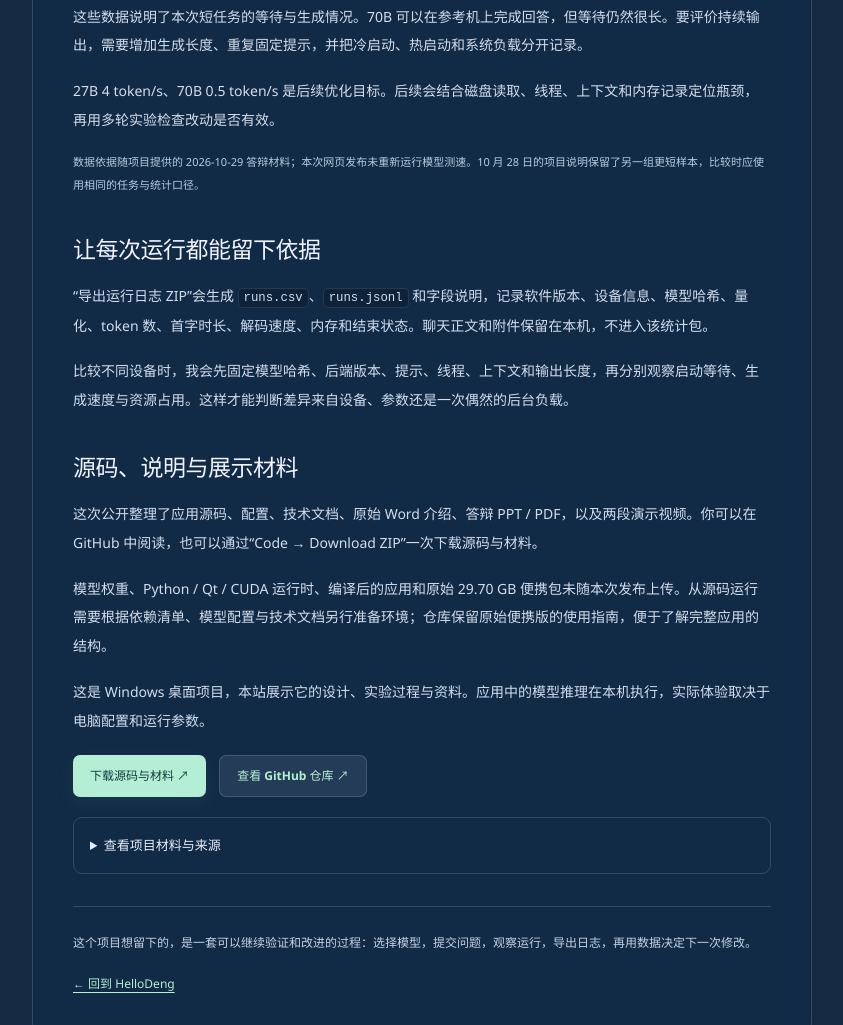
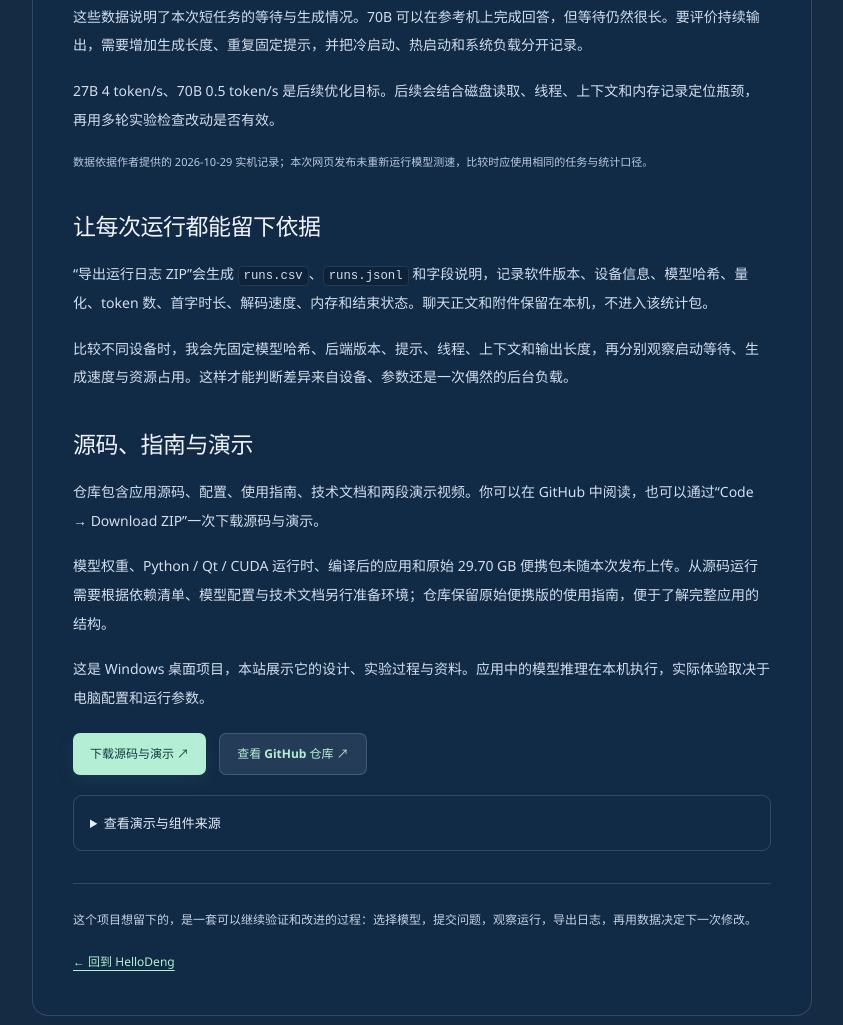
Before and after one commit to AvaSubaru486/avasubaru486.github.io, a plain HTML site: page blog/local-ai-workspace/index.html in a window 1280 px wide. Shown: the part 2359-3384 px from the top of the page, without its empty margins (18-861 px from the left). Drawn offline with Linux system fonts and the light colour scheme.

Commit message:
Remove competition material links from the project blog

```diff
--- a/blog/local-ai-workspace/index.html
+++ b/blog/local-ai-workspace/index.html
@@ -12,9 +12,9 @@
       <section id="models"><h2>三档模型，同一个工作区</h2><p>完整便携包包含三款固定版本的模型，以及 27B 配套视觉组件。模型清单记录了来源、文件大小、量化方式与 SHA-256，方便确认每次实验使用的是哪一份权重。</p><div class="table-scroll" tabindex="0" role="region" aria-label="三档模型配置表，可横向滚动"><table><thead><tr><th>模型</th><th>量化</th><th>权重体积</th><th>主要用途</th></tr></thead><tbody><tr><td>Qwen3 8B</td><td>UD-IQ2_XXS</td><td>2.61 GB</td><td>轻量文字交互</td></tr><tr><td>Gemma 3 27B</td><td>UD-IQ1_S</td><td>6.51 GB</td><td>文字与图片输入</td></tr><tr><td>Llama 3.3 70B</td><td>UD-IQ1_S</td><td>15.85 GB</td><td>大参数本地运行探索</td></tr></tbody></table></div><p>视觉组件另占约 0.86 GB；连同应用与运行环境，完整 ZIP 为 29.70 GB。低比特量化减少权重表示的存储开销，同时也带来精度取舍，后续需要用固定任务继续评估回答质量。</p></section>
       <section id="memory"><h2>让存储、内存与计算配合起来</h2><div class="flow" aria-label="本地推理的数据流"><div><strong>SSD</strong><small>保存完整模型权重</small></div><span aria-hidden="true">→</span><div><strong>有限内存</strong><small>安排权重与运行缓冲</small></div><span aria-hidden="true">→</span><div><strong>CPU</strong><small>逐步计算并生成 token</small></div></div><p>8B 与 27B 的文字路径使用内存映射，按需访问模型文件。70B 使用分层 CPU 读取路径，让当前计算需要的权重进入内存，再推进后续计算。SSD 的读取能力、CPU 和系统负载都会影响等待时间。</p><p>应用统一负责启动预算、模型切换、请求取消与子进程回收。70B 的驻留配置上限为 4 GiB，默认模型进程提交上限为 12 GiB。它们是运行参数，实际内存占用需要通过日志观察。</p><div class="callout">配置文件为 70B 标注了 24 GiB 起、32 GiB 推荐内存；16 GiB 参考机上的短回答属于受限条件实验。运行能力、持续速度和回答质量需要分别验证。</div></section>
       <section id="features"><h2>从“能启动”，到“能操作、能记录”</h2><p>项目的工程工作集中在把已有基础组件连接成完整流程。桌面端提供聊天、历史会话、附件输入和 Python 工作区；运行端组织模型配置、内存预算、文字与视觉路径，并处理切换和退出。</p><p>Gemma 3 27B 使用配套视觉组件处理图片。视频通过 FFmpeg 最多抽取 6 帧，再把画面与采样时刻一起交给同一个 27B 模型。目前已有两张简单图片样例通过测试，两次视频回答的完整性仍需改进；视频路径分析抽样画面，不转写音频。</p><p>基础模型来自 Qwen、Google Gemma 和 Meta Llama，量化采用 Unsloth 发布版本，推理依赖 llama.cpp 等上游组件。我的工作主要是桌面交互、运行路径组织、资源管理、离线集成与统一日志。</p></section>
-      <section id="results"><h2>把测试条件和结果一起写下来</h2><p>下面这组数据来自 2026 年 10 月 29 日答辩材料中的实机演示。参考机为 i5-1235U、16 GiB RAM、Intel 核显，模型串行运行，使用 512-token 上下文、最多生成 64 tokens。输入是“请用不超过20个汉字，介绍本地AI的作用。”</p><div class="table-scroll" tabindex="0" role="region" aria-label="实机短任务记录表，可横向滚动"><table><thead><tr><th>模型</th><th>输出 tokens</th><th>解码 token/s</th><th>首字 / 秒</th><th>整轮 / 秒</th></tr></thead><tbody><tr><td>8B</td><td>16</td><td>4.261</td><td>13.48</td><td>17.23</td></tr><tr><td>27B</td><td>12</td><td>1.163</td><td>37.23</td><td>47.55</td></tr><tr><td>70B</td><td>10</td><td>0.057</td><td>153.98</td><td>330.14</td></tr></tbody></table></div><p>这些数据说明了本次短任务的等待与生成情况。70B 可以在参考机上完成回答，但等待仍然很长。要评价持续输出，需要增加生成长度、重复固定提示，并把冷启动、热启动和系统负载分开记录。</p><p>27B 4 token/s、70B 0.5 token/s 是后续优化目标。后续会结合磁盘读取、线程、上下文和内存记录定位瓶颈，再用多轮实验检查改动是否有效。</p><p class="source-note">数据依据随项目提供的 2026-10-29 答辩材料；本次网页发布未重新运行模型测速。10 月 28 日的项目说明保留了另一组更短样本，比较时应使用相同的任务与统计口径。</p></section>
+      <section id="results"><h2>把测试条件和结果一起写下来</h2><p>下面这组数据来自作者提供的 2026 年 10 月 29 日实机演示记录。参考机为 i5-1235U、16 GiB RAM、Intel 核显，模型串行运行，使用 512-token 上下文、最多生成 64 tokens。输入是“请用不超过20个汉字，介绍本地AI的作用。”</p><div class="table-scroll" tabindex="0" role="region" aria-label="实机短任务记录表，可横向滚动"><table><thead><tr><th>模型</th><th>输出 tokens</th><th>解码 token/s</th><th>首字 / 秒</th><th>整轮 / 秒</th></tr></thead><tbody><tr><td>8B</td><td>16</td><td>4.261</td><td>13.48</td><td>17.23</td></tr><tr><td>27B</td><td>12</td><td>1.163</td><td>37.23</td><td>47.55</td></tr><tr><td>70B</td><td>10</td><td>0.057</td><td>153.98</td><td>330.14</td></tr></tbody></table></div><p>这些数据说明了本次短任务的等待与生成情况。70B 可以在参考机上完成回答，但等待仍然很长。要评价持续输出，需要增加生成长度、重复固定提示，并把冷启动、热启动和系统负载分开记录。</p><p>27B 4 token/s、70B 0.5 token/s 是后续优化目标。后续会结合磁盘读取、线程、上下文和内存记录定位瓶颈，再用多轮实验检查改动是否有效。</p><p class="source-note">数据依据作者提供的 2026-10-29 实机记录；本次网页发布未重新运行模型测速，比较时应使用相同的任务与统计口径。</p></section>
       <section id="logs"><h2>让每次运行都能留下依据</h2><p>“导出运行日志 ZIP”会生成 <code>runs.csv</code>、<code>runs.jsonl</code> 和字段说明，记录软件版本、设备信息、模型哈希、量化、token 数、首字时长、解码速度、内存和结束状态。聊天正文和附件保留在本机，不进入该统计包。</p><p>比较不同设备时，我会先固定模型哈希、后端版本、提示、线程、上下文和输出长度，再分别观察启动等待、生成速度与资源占用。这样才能判断差异来自设备、参数还是一次偶然的后台负载。</p></section>
-      <section id="download"><h2>源码、说明与展示材料</h2><p>这次公开整理了应用源码、配置、技术文档、原始 Word 介绍、答辩 PPT / PDF，以及两段演示视频。你可以在 GitHub 中阅读，也可以通过“Code → Download ZIP”一次下载源码与材料。</p><p>模型权重、Python / Qt / CUDA 运行时、编译后的应用和原始 29.70 GB 便携包未随本次发布上传。从源码运行需要根据依赖清单、模型配置与技术文档另行准备环境；仓库保留原始便携版的使用指南，便于了解完整应用的结构。</p><p>这是 Windows 桌面项目，本站展示它的设计、实验过程与资料。应用中的模型推理在本机执行，实际体验取决于电脑配置和运行参数。</p><div class="article-actions"><a class="button button-primary" href="https://github.com/AvaSubaru486/LocalAIWorkspace/archive/refs/heads/main.zip" target="_blank" rel="noopener noreferrer">下载源码与材料 ↗</a><a class="button button-secondary" href="https://github.com/AvaSubaru486/LocalAIWorkspace" target="_blank" rel="noopener noreferrer">查看 GitHub 仓库 ↗</a></div><details><summary>查看项目材料与来源</summary><ul><li><a href="https://github.com/AvaSubaru486/LocalAIWorkspace/blob/main/presentation/LocalAIWorkspace-参赛答辩版-20261029.pdf" target="_blank" rel="noopener noreferrer">2026-10-29 参赛答辩 PDF</a></li><li><a href="https://github.com/AvaSubaru486/LocalAIWorkspace/blob/main/demo/LocalAIWorkspace-三模型实机演示-35秒-20261029.mp4" target="_blank" rel="noopener noreferrer">35 秒三模型实机演示</a></li><li><a href="https://github.com/AvaSubaru486/LocalAIWorkspace/blob/main/docs/PROJECT-INTRODUCTION.zh-CN.md" target="_blank" rel="noopener noreferrer">原始作品介绍与技术说明</a></li><li><a href="https://github.com/AvaSubaru486/LocalAIWorkspace/blob/main/docs/LICENSES.md" target="_blank" rel="noopener noreferrer">第三方组件、模型来源与许可</a></li></ul></details></section>
+      <section id="download"><h2>源码、指南与演示</h2><p>仓库包含应用源码、配置、使用指南、技术文档和两段演示视频。你可以在 GitHub 中阅读，也可以通过“Code → Download ZIP”一次下载源码与演示。</p><p>模型权重、Python / Qt / CUDA 运行时、编译后的应用和原始 29.70 GB 便携包未随本次发布上传。从源码运行需要根据依赖清单、模型配置与技术文档另行准备环境；仓库保留原始便携版的使用指南，便于了解完整应用的结构。</p><p>这是 Windows 桌面项目，本站展示它的设计、实验过程与资料。应用中的模型推理在本机执行，实际体验取决于电脑配置和运行参数。</p><div class="article-actions"><a class="button button-primary" href="https://github.com/AvaSubaru486/LocalAIWorkspace/archive/refs/heads/main.zip" target="_blank" rel="noopener noreferrer">下载源码与演示 ↗</a><a class="button button-secondary" href="https://github.com/AvaSubaru486/LocalAIWorkspace" target="_blank" rel="noopener noreferrer">查看 GitHub 仓库 ↗</a></div><details><summary>查看演示与组件来源</summary><ul><li><a href="https://github.com/AvaSubaru486/LocalAIWorkspace/blob/main/demo/LocalAIWorkspace-三模型实机演示-35秒-20261029.mp4" target="_blank" rel="noopener noreferrer">35 秒三模型实机演示</a></li><li><a href="https://github.com/AvaSubaru486/LocalAIWorkspace/blob/main/demo/LocalAIWorkspace-项目原理动画-20261028.mp4" target="_blank" rel="noopener noreferrer">项目原理动画</a></li><li><a href="https://github.com/AvaSubaru486/LocalAIWorkspace/blob/main/docs/LICENSES.md" target="_blank" rel="noopener noreferrer">第三方组件、模型来源与许可</a></li></ul></details></section>
       <div class="article-end"><p>这个项目想留下的，是一套可以继续验证和改进的过程：选择模型，提交问题，观察运行，导出日志，再用数据决定下一次修改。</p><a href="/">← 回到 HelloDeng</a></div>
     </div>
   </main><aside class="article-aside" aria-label="文章目录"><span class="micro-label">IN THIS ARTICLE</span><a href="#starting-point">01 · 从已有电脑开始</a><a href="#models">02 · 三档模型</a><a href="#memory">03 · 内存与读取</a><a href="#features">04 · 应用能力</a><a href="#results">05 · 实机记录</a><a href="#logs">06 · 运行日志</a><a href="#download">07 · 下载与材料</a></aside></div>
```
Also changed, not shown: credits.html (+1 -1 lines).
